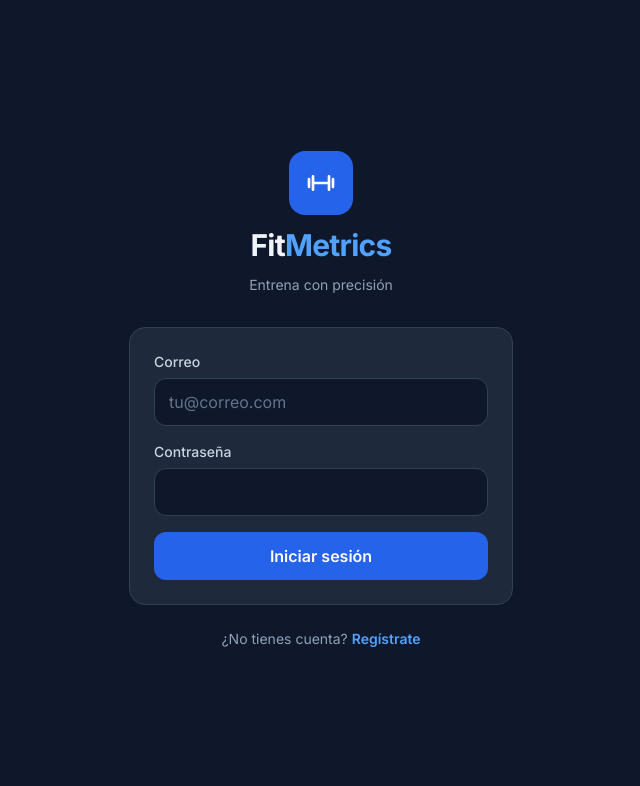
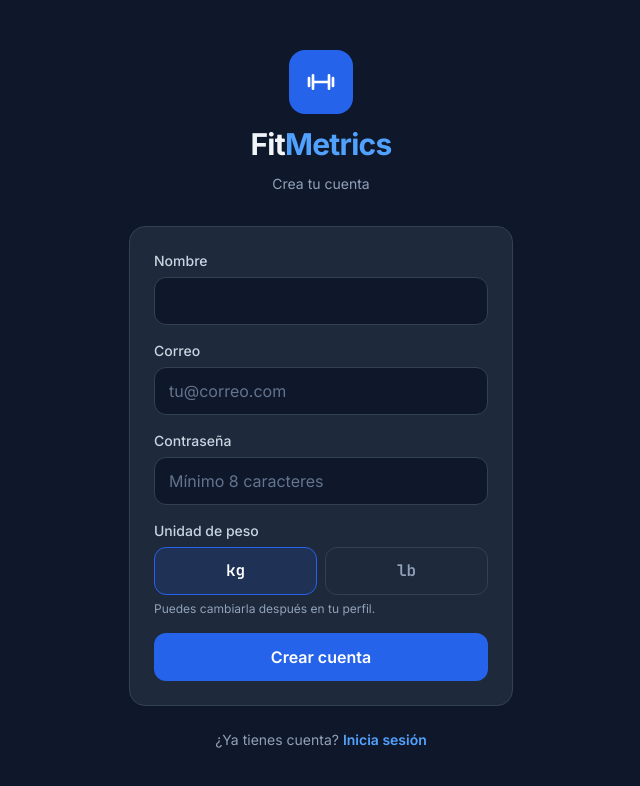
Before and after one commit to raulchvzt/FitMetrics, a React (Vite) app in the folder frontend/: page /registro in a window 1280 px wide. Before the commit this address led to /login. Shown: the top 786 px of the page, without its empty margins (319-959 px from the left). Built offline with nearby package versions, Linux system fonts and the light colour scheme.

Commit message:
feat: pantalla de registro con selección de unidad de peso

```diff
--- a/frontend/src/App.jsx
+++ b/frontend/src/App.jsx
@@ -3,6 +3,7 @@ import { useAuth } from './hooks/useAuth';
 import RutaProtegida from './components/RutaProtegida';
 import Login from './pages/Login';
 import Boton from './components/ui/Boton';
+import Registro from './pages/Registro';
 
 function InicioTemporal() {
   const { usuario, logout } = useAuth();
@@ -19,6 +20,7 @@ export default function App() {
   return (
     <Routes>
       <Route path="/login" element={<Login />} />
+      <Route path="/registro" element={<Registro />} />
 
       <Route element={<RutaProtegida />}>
         <Route path="/" element={<InicioTemporal />} />
--- /dev/null
+++ b/frontend/src/pages/Registro.jsx
@@ -0,0 +1,100 @@
+import { useState } from 'react';
+import { Link, Navigate, useNavigate } from 'react-router-dom';
+import { useAuth } from '../hooks/useAuth';
+import Campo from '../components/ui/Campo';
+import Boton from '../components/ui/Boton';
+import Icono from '../components/ui/Icono';
+
+export default function Registro() {
+  const { usuario, registro } = useAuth();
+  const navigate = useNavigate();
+
+  const [form, setForm] = useState({ nombre: '', email: '', password: '', unidadPeso: 'kg' });
+  const [error, setError] = useState('');
+  const [enviando, setEnviando] = useState(false);
+
+  if (usuario) return <Navigate to="/" replace />;
+
+  const actualizar = (e) => setForm({ ...form, [e.target.name]: e.target.value });
+
+  async function enviar(e) {
+    e.preventDefault();
+    setError('');
+
+    if (form.password.length < 8) {
+      setError('La contraseña debe tener al menos 8 caracteres');
+      return;
+    }
+
+    setEnviando(true);
+    try {
+      await registro(form);
+      navigate('/', { replace: true });
+    } catch (err) {
+      setError(err.message);
+    } finally {
+      setEnviando(false);
+    }
+  }
+
+  return (
+    <div className="flex min-h-screen items-center justify-center px-6 py-8">
+      <div className="w-full max-w-sm">
+        <div className="mb-8 flex flex-col items-center gap-3">
+          <div className="flex h-16 w-16 items-center justify-center rounded-2xl bg-primario text-white">
+            <Icono nombre="entrenar" className="h-8 w-8" />
+          </div>
+          <h1 className="text-3xl font-bold tracking-tight">
+            Fit<span className="text-blue-400">Metrics</span>
+          </h1>
+          <p className="text-sm text-slate-400">Crea tu cuenta</p>
+        </div>
+
+        <form onSubmit={enviar} className="space-y-4 rounded-2xl border border-borde bg-superficie p-6">
+          {error && (
+            <div role="alert" className="rounded-xl border border-peligro/40 bg-peligro/10 px-3 py-2 text-sm text-red-300">
+              {error}
+            </div>
+          )}
+
+          <Campo etiqueta="Nombre" id="nombre" name="nombre"
+                 value={form.nombre} onChange={actualizar} autoComplete="name" required />
+          <Campo etiqueta="Correo" id="email" name="email" type="email"
+                 value={form.email} onChange={actualizar} autoComplete="email"
+                 placeholder="tu@correo.com" required />
+          <Campo etiqueta="Contraseña" id="password" name="password" type="password"
+                 value={form.password} onChange={actualizar} autoComplete="new-password"
+                 placeholder="Mínimo 8 caracteres" required />
+
+          <fieldset>
+            <legend className="mb-1.5 text-sm font-medium text-slate-300">Unidad de peso</legend>
+            <div className="grid grid-cols-2 gap-2">
+              {['kg', 'lb'].map((unidad) => (
+                <label
+                  key={unidad}
+                  className={`flex h-12 cursor-pointer items-center justify-center rounded-xl border font-mono font-semibold transition
+                    has-[:focus-visible]:ring-2 has-[:focus-visible]:ring-primario/50
+                    ${form.unidadPeso === unidad
+                      ? 'border-primario bg-primario/15 text-white'
+                      : 'border-borde text-slate-400 hover:text-slate-200'}`}
+                >
+                  <input type="radio" name="unidadPeso" value={unidad} className="sr-only"
+                         checked={form.unidadPeso === unidad} onChange={actualizar} />
+                  {unidad}
+                </label>
+              ))}
+            </div>
+            <p className="mt-1.5 text-xs text-slate-400">Puedes cambiarla después en tu perfil.</p>
+          </fieldset>
+
+          <Boton type="submit" cargando={enviando} className="w-full">Crear cuenta</Boton>
+        </form>
+
+        <p className="mt-6 text-center text-sm text-slate-400">
+          ¿Ya tienes cuenta?{' '}
+          <Link to="/login" className="font-semibold text-blue-400 hover:underline">Inicia sesión</Link>
+        </p>
+      </div>
+    </div>
+  );
+}
```
